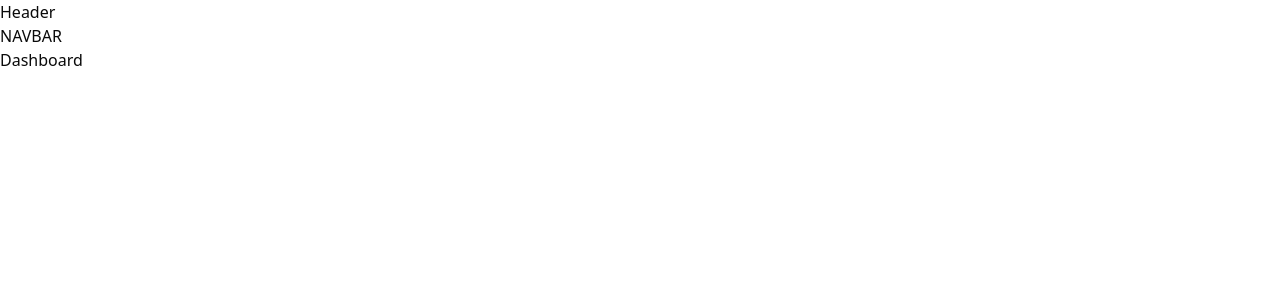
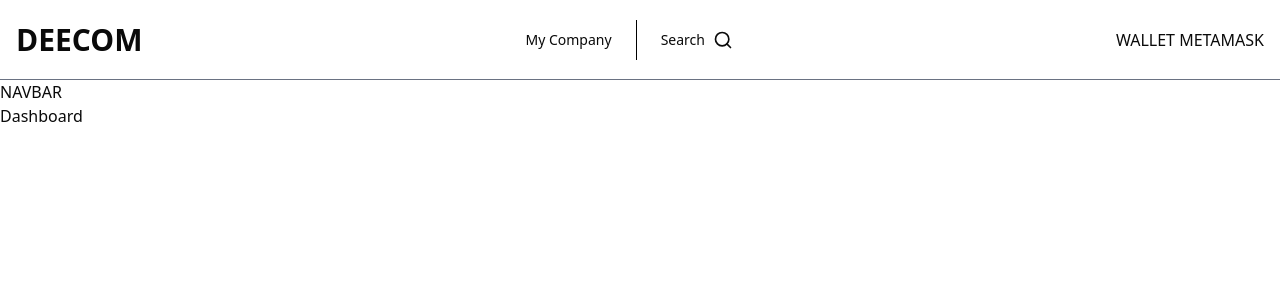
Before and after one commit to cipst/eth-prague, a React (Vite) app in the folder frontend/: page / in a window 1280 px wide. Shown: the top 300 px of the page. Built offline with nearby package versions, Linux system fonts and the light colour scheme.

Commit message:
Add first header style

```diff
--- a/frontend/src/components/ui/header.tsx
+++ b/frontend/src/components/ui/header.tsx
@@ -1,3 +1,20 @@
+import { SearchIcon } from "lucide-react";
+import { Separator } from "./separator";
+
 export const Header = () => {
-	return <>Header</>;
+	return (
+		<header className="flex items-center justify-between h-20 px-4 py-3 gap-10 bg-white border-b border-b-gray-500">
+			<h1 className="font-bold uppercase text-3xl">Deecom</h1>
+			<div className="flex gap-2 items-center h-full">
+				<h3 className="cursor-pointer group inline-flex h-9 w-max items-center justify-center rounded-md bg-white px-4 py-2 text-sm font-medium transition-colors hover:bg-gray-100 hover:text-gray-900 focus:bg-gray-100 focus:text-gray-900 focus:outline-none disabled:pointer-events-none disabled:opacity-50 data-[active]:bg-gray-100/50 data-[state=open]:bg-gray-100/50 dark:bg-gray-950 dark:hover:bg-gray-800 dark:hover:text-gray-50 dark:focus:bg-gray-800 dark:focus:text-gray-50 dark:data-[active]:bg-gray-800/50 dark:data-[state=open]:bg-gray-800/50">
+					My Company
+				</h3>
+				<Separator orientation="vertical" className="bg-black data-[orientation=vertical]:h-10" />
+				<button className="cursor-pointer group inline-flex gap-2 h-9 w-max items-center justify-center rounded-md bg-white px-4 py-2 text-sm font-medium transition-colors hover:bg-gray-100 hover:text-gray-900 focus:bg-gray-100 focus:text-gray-900 focus:outline-none disabled:pointer-events-none disabled:opacity-50 data-[active]:bg-gray-100/50 data-[state=open]:bg-gray-100/50 dark:bg-gray-950 dark:hover:bg-gray-800 dark:hover:text-gray-50 dark:focus:bg-gray-800 dark:focus:text-gray-50 dark:data-[active]:bg-gray-800/50 dark:data-[state=open]:bg-gray-800/50">
+					Search <SearchIcon className="h-5 w-5" />
+				</button>
+			</div>
+			<div>WALLET METAMASK</div>
+		</header>
+	);
 };
```
